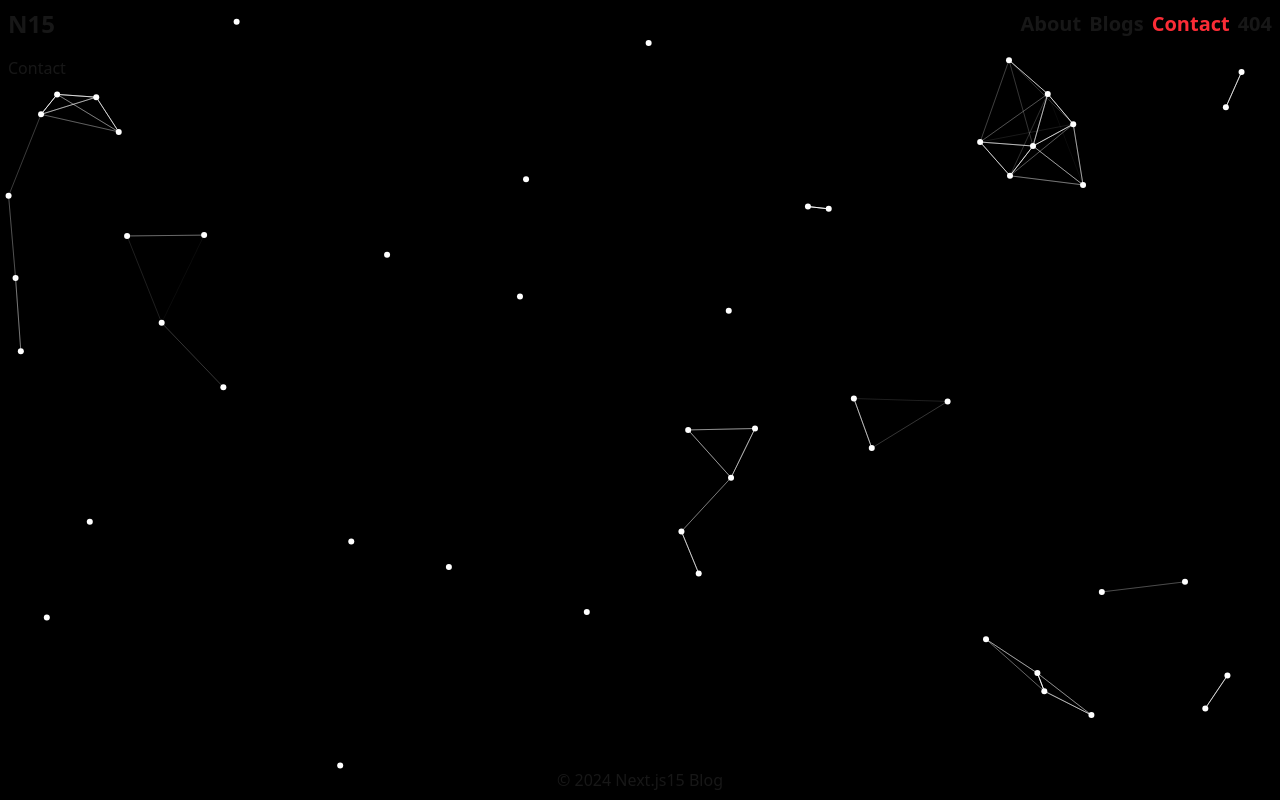
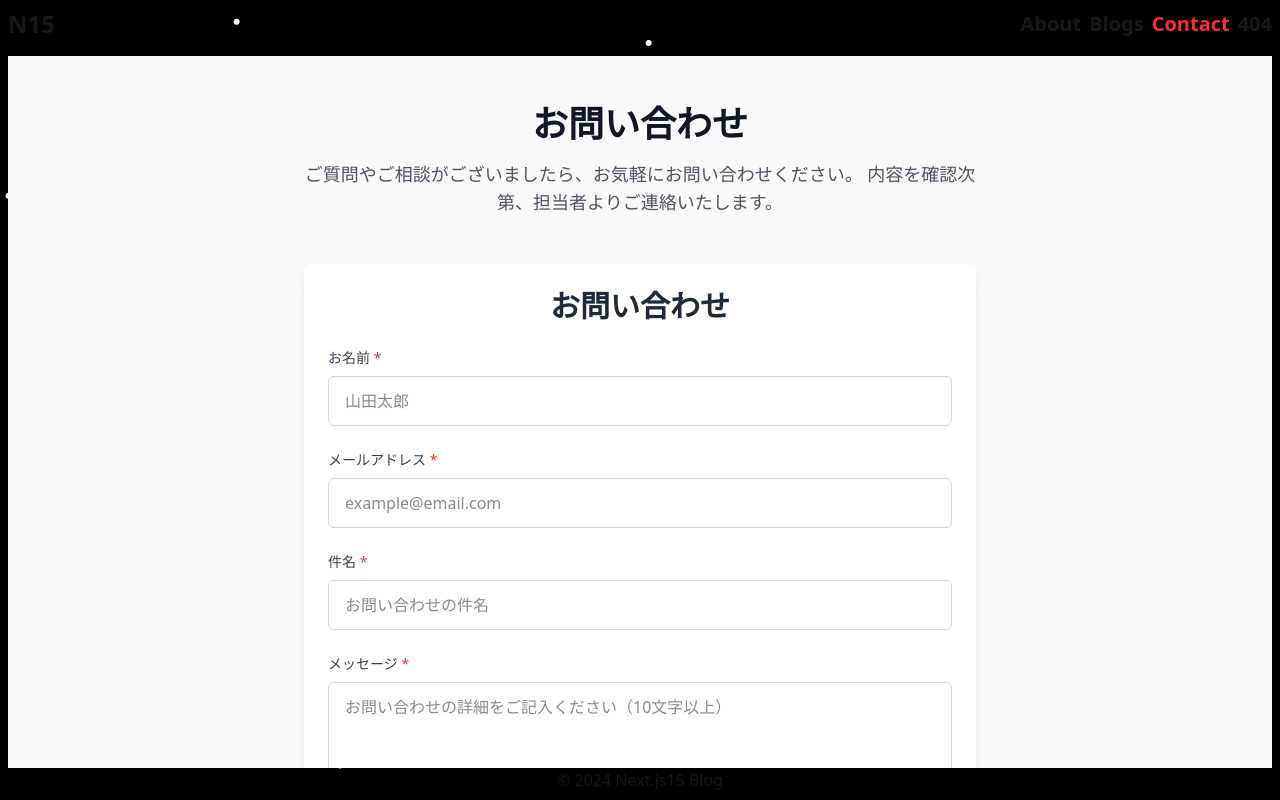
Before and after one commit to Joex13/n15-blog, a Next.js app: page /contact in a window 1280 px wide. Before the commit this address had no page. Built offline with nearby package versions, Linux system fonts and the light colour scheme; a web font is replaced by a local one.

Commit message:
feat: お問い合わせフォームのガワを作成

```diff
--- /dev/null
+++ b/app/actions/contact.ts
@@ -0,0 +1,71 @@
+"use server"
+
+import { contactSchema } from "@/app/types/contact"
+
+export async function submitContactForm(
+  _prevState: {
+    message: string
+    errors: Record<string, string[]>
+    success: boolean
+  },
+  formData: FormData
+) {
+  try {
+    // フォームデータの取得
+    const rawData = {
+      name: formData.get("name") as string,
+      email: formData.get("email") as string,
+      subject: formData.get("subject") as string,
+      message: formData.get("message") as string,
+    }
+
+    // バリデーション
+    const validationResult = contactSchema.safeParse(rawData)
+
+    if (!validationResult.success) {
+      const errors: Record<string, string[]> = {}
+
+      validationResult.error.issues.forEach((issue) => {
+        const field = issue.path[0] as string
+        if (!errors[field]) {
+          errors[field] = []
+        }
+        errors[field].push(issue.message)
+      })
+
+      return {
+        message: "入力内容にエラーがあります",
+        errors,
+        success: false,
+      }
+    }
+
+    const validatedData = validationResult.data
+
+    // ここで実際の処理を実装
+    // 例: データベースへの保存、メール送信、Slack通知など
+
+    // デモ用のログ出力
+    console.log("お問い合わせを受信しました:", {
+      ...validatedData,
+      timestamp: new Date().toISOString(),
+    })
+
+    // 成功レスポンス
+    return {
+      message:
+        "お問い合わせを受け付けました。内容を確認次第、ご連絡いたします。",
+      errors: {},
+      success: true,
+    }
+  } catch (error) {
+    console.error("お問い合わせ処理エラー:", error)
+
+    return {
+      message:
+        "サーバーエラーが発生しました。しばらく時間をおいて再度お試しください。",
+      errors: {},
+      success: false,
+    }
+  }
+}
--- /dev/null
+++ b/app/contact/components/ContactForm.tsx
@@ -0,0 +1,145 @@
+"use client"
+
+import { useActionState } from "react"
+import { submitContactForm } from "@/app/actions/contact"
+import { initialState } from "@/app/types/contact"
+
+export default function ContactForm() {
+  const [state, formAction, isPending] = useActionState(
+    submitContactForm,
+    initialState
+  )
+
+  return (
+    <div className="max-w-2xl mx-auto p-6 bg-white rounded-lg shadow-lg">
+      <h2 className="text-3xl font-bold text-gray-800 mb-6 text-center">
+        お問い合わせ
+      </h2>
+
+      {/* 成功メッセージ */}
+      {state.success && (
+        <div className="mb-6 p-4 bg-green-100 border border-green-400 text-green-700 rounded">
+          {state.message}
+        </div>
+      )}
+
+      {/* エラーメッセージ */}
+      {!state.success && state.message && (
+        <div className="mb-6 p-4 bg-red-100 border border-red-400 text-red-700 rounded">
+          {state.message}
+        </div>
+      )}
+
+      <form action={formAction} className="space-y-6">
+        <div>
+          <label
+            htmlFor="name"
+            className="block text-sm font-medium text-gray-700 mb-2"
+          >
+            お名前 <span className="text-red-500">*</span>
+          </label>
+          <input
+            type="text"
+            id="name"
+            name="name"
+            required
+            className={`w-full px-4 py-3 border rounded-md focus:outline-none focus:ring-2 focus:ring-blue-500 focus:border-transparent transition-colors ${
+              state.errors.name ? "border-red-500" : "border-gray-300"
+            }`}
+            placeholder="山田太郎"
+          />
+          {state.errors.name && (
+            <p className="mt-1 text-sm text-red-600">{state.errors.name[0]}</p>
+          )}
+        </div>
+
+        <div>
+          <label
+            htmlFor="email"
+            className="block text-sm font-medium text-gray-700 mb-2"
+          >
+            メールアドレス <span className="text-red-500">*</span>
+          </label>
+          <input
+            type="email"
+            id="email"
+            name="email"
+            required
+            className={`w-full px-4 py-3 border rounded-md focus:outline-none focus:ring-2 focus:ring-blue-500 focus:border-transparent transition-colors ${
+              state.errors.email ? "border-red-500" : "border-gray-300"
+            }`}
+            placeholder="example@email.com"
+          />
+          {state.errors.email && (
+            <p className="mt-1 text-sm text-red-600">{state.errors.email[0]}</p>
+          )}
+        </div>
+
+        <div>
+          <label
+            htmlFor="subject"
+            className="block text-sm font-medium text-gray-700 mb-2"
+          >
+            件名 <span className="text-red-500">*</span>
+          </label>
+          <input
+            type="text"
+            id="subject"
+            name="subject"
+            required
+            className={`w-full px-4 py-3 border rounded-md focus:outline-none focus:ring-2 focus:ring-blue-500 focus:border-transparent transition-colors ${
+              state.errors.subject ? "border-red-500" : "border-gray-300"
+            }`}
+            placeholder="お問い合わせの件名"
+          />
+          {state.errors.subject && (
+            <p className="mt-1 text-sm text-red-600">
+              {state.errors.subject[0]}
+            </p>
+          )}
+        </div>
+
+        <div>
+          <label
+            htmlFor="message"
+            className="block text-sm font-medium text-gray-700 mb-2"
+          >
+            メッセージ <span className="text-red-500">*</span>
+          </label>
+          <textarea
+            id="message"
+            name="message"
+            required
+            rows={6}
+            className={`w-full px-4 py-3 border rounded-md focus:outline-none focus:ring-2 focus:ring-blue-500 focus:border-transparent transition-colors resize-vertical ${
+              state.errors.message ? "border-red-500" : "border-gray-300"
+            }`}
+            placeholder="お問い合わせの詳細をご記入ください（10文字以上）"
+          />
+          {state.errors.message && (
+            <p className="mt-1 text-sm text-red-600">
+              {state.errors.message[0]}
+            </p>
+          )}
+        </div>
+
+        <button
+          type="submit"
+          disabled={isPending}
+          className="w-full bg-blue-600 text-white py-3 px-6 rounded-md font-medium hover:bg-blue-700 focus:outline-none focus:ring-2 focus:ring-blue-500 focus:ring-offset-2 disabled:opacity-50 disabled:cursor-not-allowed transition-colors"
+        >
+          {isPending ? "送信中..." : "送信する"}
+        </button>
+      </form>
+
+      <div className="mt-8 text-center text-sm text-gray-600">
+        <p>お急ぎの場合は、以下の方法でもお気軽にお問い合わせください。</p>
+        <div className="mt-4 space-y-2">
+          <p>📧 Email: contact@example.com</p>
+          <p>📱 電話: 03-1234-5678</p>
+          <p>🕒 営業時間: 平日 9:00-18:00</p>
+        </div>
+      </div>
+    </div>
+  )
+}
--- a/app/contact/page.tsx
+++ b/app/contact/page.tsx
@@ -1,3 +1,21 @@
-export default async function page() {
-  return <h1>Contact</h1>
+import ContactForm from "@/app/contact/components/ContactForm"
+
+export default function ContactPage() {
+  return (
+    <div className="min-h-screen w-full bg-gray-50 py-12">
+      <div className="container mx-auto px-4">
+        <div className="text-center mb-12">
+          <h1 className="text-4xl font-bold text-gray-900 mb-4">
+            お問い合わせ
+          </h1>
+          <p className="text-lg text-gray-600 max-w-2xl mx-auto">
+            ご質問やご相談がございましたら、お気軽にお問い合わせください。
+            内容を確認次第、担当者よりご連絡いたします。
+          </p>
+        </div>
+
+        <ContactForm />
+      </div>
+    </div>
+  )
 }
--- /dev/null
+++ b/app/types/contact.ts
@@ -0,0 +1,18 @@
+import { z } from "zod"
+
+// フォームデータのスキーマ定義
+export const contactSchema = z.object({
+  name: z.string().min(1, "お名前は必須です"),
+  email: z.string().email("正しいメールアドレスの形式で入力してください"),
+  subject: z.string().min(1, "件名は必須です"),
+  message: z.string().min(10, "メッセージは10文字以上で入力してください"),
+})
+
+export type ContactFormData = z.infer<typeof contactSchema>
+
+// 初期状態
+export const initialState = {
+  message: "",
+  errors: {} as Record<string, string[]>,
+  success: false,
+}
--- a/package.json
+++ b/package.json
@@ -16,7 +16,8 @@
 		"microcms-js-sdk": "^3.2.0",
 		"next": "15.4.6",
 		"react": "19.1.0",
-		"react-dom": "19.1.0"
+		"react-dom": "19.1.0",
+		"zod": "^4.0.17"
 	},
 	"devDependencies": {
 		"@biomejs/biome": "2.1.4",
```
Also changed, not shown: 1 other file (tests, documents, lock files or other folders).
